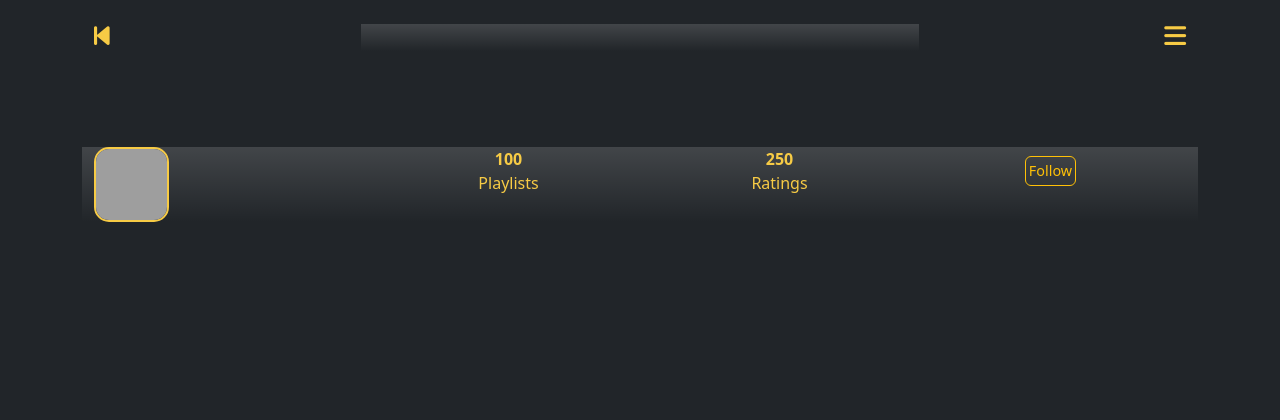
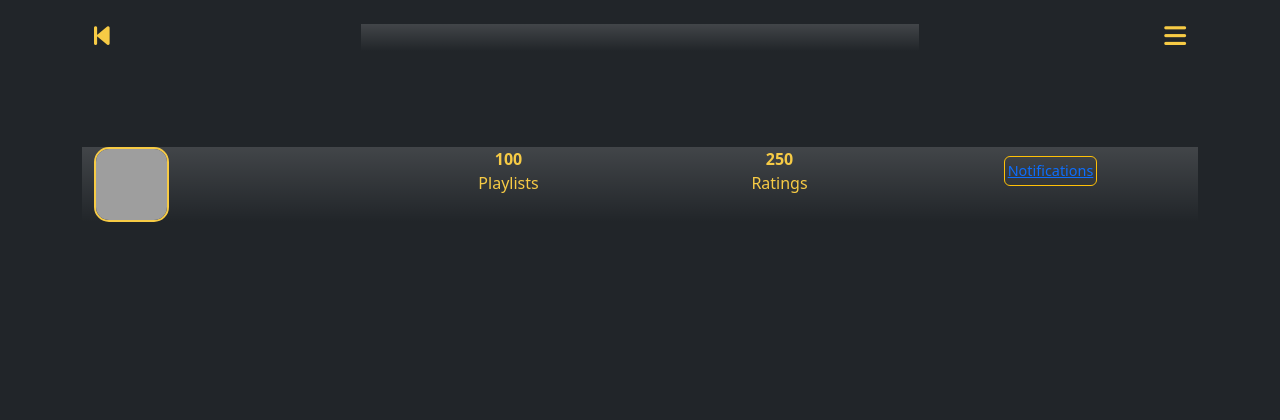
Before and after one commit to DestanT/we-rate-music, a Django app: page / in a window 1280 px wide. Shown: the top 420 px of the page. Run offline with Django 4.2, Linux system fonts and the light colour scheme; the visitor is signed in with stand-in values (Sample User, id 1); parts of the project's set-up code (start-up, migrations or seed data) failed here and were passed over; some libraries are stand-ins or nearby versions; grey boxes are pictures that could not be loaded.

Commit message:
Add placeholder 'Notifications' button

```diff
--- a/templates/base.html
+++ b/templates/base.html
@@ -80,7 +80,8 @@
                             <div class="col-3">
                                 <a href="{% url 'profile_playlists' username=viewed_profile.user.username %}">
                                     {% if viewed_profile.profile_image %}
-                                    <img src="{{ viewed_profile.profile_image.url }}" alt="User's Profile Image"
+                                    <img src="{{ viewed_profile.profile_image.url }}"
+                                        alt="{{ viewed_profile.user.username }}'s Profile Image"
                                         class="profile-picture">
                                     {% else %}
                                     <img src="https://res.cloudinary.com/dxgzepuov/image/upload/v1694805348/we-rate-music/placeholder-user_swscgw.png"
@@ -102,7 +103,11 @@
                                             </div>
                                         </div>
                                         <div class="col-4">
-                                            <button type="button" class="btn btn-outline-warning">Follow</button>
+                                            <button type="button" class="btn btn-outline-warning">
+                                                <a href="{% url 'club-invitations' username=request.user.username %}">
+                                                    Notifications
+                                                </a>
+                                            </button>
                                         </div>
                                     </div>
                                 </div>
@@ -128,9 +133,8 @@
 
         </div>
         {% endif %}
-        <br>
 
-        <div class="container g-0">
+        <div class="container">
             {% block content %}
             <!-- Content goes here -->
             {% endblock content %}
```
